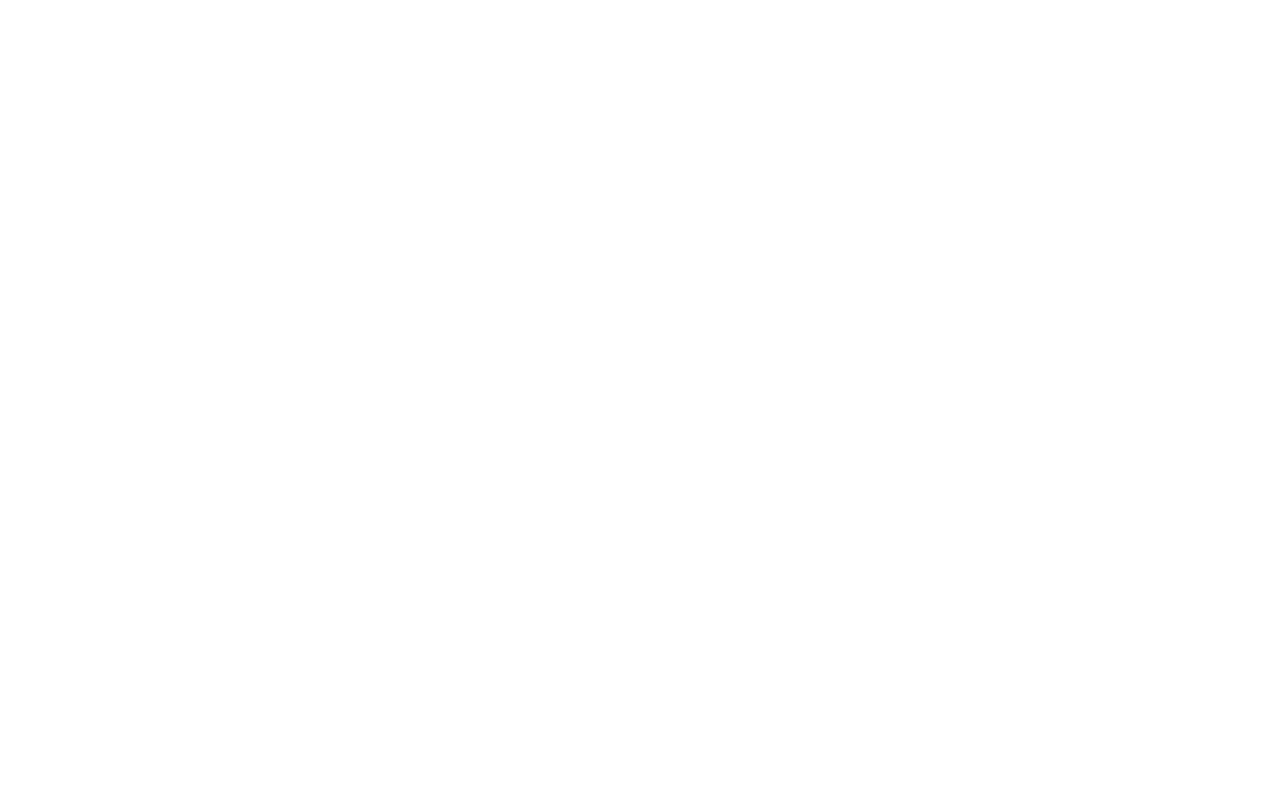
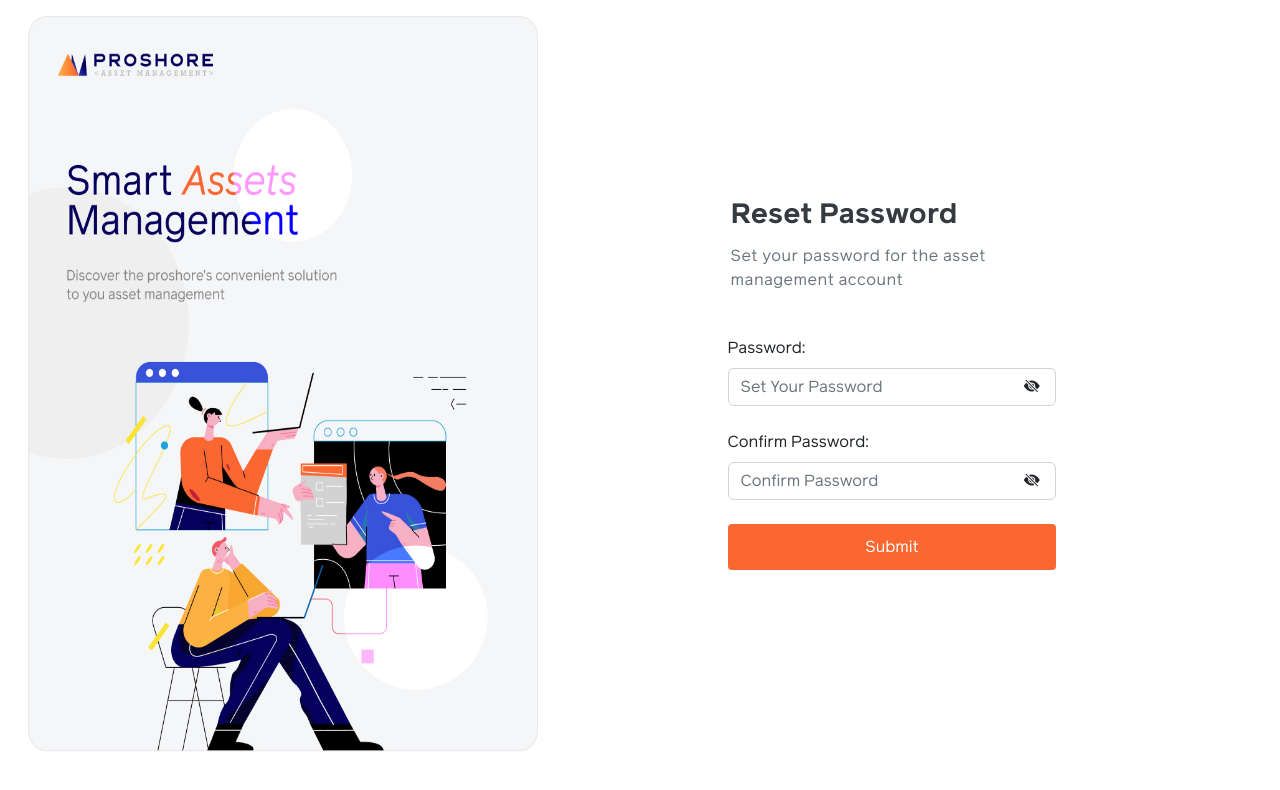
Before and after one commit to proshore/ProshoreAssetManagement-Frontend, a Vue app: page /reset-password in a window 1280 px wide. Before the commit this address had no page. Shown: the top 790 px of the page. Built offline with nearby package versions, Linux system fonts and the light colour scheme.

Commit message:
reset-password done with testing remaining

```diff
--- a/src/constants/routes/register.js
+++ b/src/constants/routes/register.js
@@ -1,7 +1,9 @@
 const EMAIL_URL ='';
 const REGISTER_URL ='';
+const RESET_PASSWORD_URL ='api/users/reset-password/:token';
 
 export default{
     EMAIL_URL,
-    REGISTER_URL
+    REGISTER_URL,
+    RESET_PASSWORD_URL
 }
--- a/src/modules/register/router/index.js
+++ b/src/modules/register/router/index.js
@@ -1,5 +1,5 @@
 const ViewRegister = ()=> import("../views/ViewRegister.vue");
-
+const ViewResetPassword = ()=> import("../views/ViewResetPassword.vue");
 const registerRoutes =[
   {
     path:"/register",
@@ -12,6 +12,11 @@
     //       return false;
     //     }
     // }
+},
+{
+  path:"/reset-password",
+  name:"reset-password",
+  component:ViewResetPassword
 }
 ]
 
--- a/src/modules/register/services/index.js
+++ b/src/modules/register/services/index.js
@@ -7,6 +7,9 @@
     return await API.post(apiUrl.REGISTER_URL,registerData);
  }
 
+ const updateUser = async(updateData)=>{
+   return await API.post(apiUrl.RESET_PASSWORD_URL,updateData);
+ }
 
 
- export {registerUser}
+ export {registerUser,updateUser}
--- /dev/null
+++ b/src/modules/register/views/ViewResetPassword.vue
@@ -0,0 +1,174 @@
+<script>
+    import BaseInput from "@/components/BaseInput.vue";
+    import validatePassword from "@/utils/validatePassword.js";
+    import {updateUser} from '@/modules/register/services'
+    import BaseAlert from "@/components/BaseAlert.vue";
+    import TogglePassword from "@/components/togglePassword.vue";
+    export default {
+      data() {
+        return {
+
+          password: {
+            value: "",
+            error: "",
+            seen:false
+          },
+
+          cpassword: {
+            value: "",
+            error: "",
+            seen:false
+          },
+          submission:{
+            message:'',
+            isVerified:false
+          }
+
+        };
+      },
+      components: {
+        BaseInput,
+        BaseAlert,
+        TogglePassword
+    },
+
+      methods: {
+
+        validateField(field) {
+          if (field === "password") {
+            let response = validatePassword(this.password.value);
+            this.password.error = response.errorMessage;
+          }
+          if (field === "cpassword") {
+            if (this.password.value != this.cpassword.value) {
+              this.cpassword.error = "Passwords should match";
+            } else {
+              this.cpassword.error = "";
+            }
+          }
+        },
+        toggleSeen(field){
+          if(field == 'cpassword'){
+            this.cpassword.seen= !this.cpassword.seen
+          }
+          if(field == 'password'){
+            this.password.seen= !this.password.seen
+          }
+          console.log(this.password.seen);
+        },
+        async handleSubmit() {
+          this.validateField("cpassword")
+          if (!this.password.value && !this.cpassword.value) {
+            this.submission.message="Password must be provided";
+            return;
+          }
+          if (this.password.value != this.cpassword.value) {
+            this.validateField("cpassword");
+            this.submission.message ="Passwords should match"
+            return;
+          }
+          if (!this.password.error && !this.cpassword.error) {
+            try {
+              const response = await updateUser(
+                this.formData()
+              );
+              this.submission = {message:"Password Reset Successfull", isVerified:true}
+              console.log("response:",response);
+              setTimeout(()=>this.$router.push({name:'login'}),2000)
+            } catch (error) {
+              this.submission.message =error
+            }
+            return;
+          }
+          else {
+            this.submission.message = "The form is not filled properly"
+          }
+        },
+        formData(){
+          return{
+            data:{
+            password:this.password.value,
+            cpassword:this.cpassword.value,
+            token:this.$route.params.data,
+            },
+
+          }
+        },
+
+    },
+    };
+    </script>
+
+    <template>
+      <div class="container-fluid d-flex justify-content-center">
+        <div class="row w-100 main-container p-3">
+          <section class="d-none d-lg-block col-lg-5 register-img"></section>
+          <section
+            class="
+              col-12 col-lg-6
+              mx-xl-5
+              d-flex
+              justify-content-center
+              align-items-center
+            "
+          >
+            <div class="register-form-container">
+              <div class="register-head">
+                <h3 class="register-head-title">Reset Password</h3>
+                <sub class="register-head-subtitle"
+                  >Set your password for the asset management account</sub
+                >
+              </div>
+
+              <div class="container-fluid mt-5">
+                <BaseAlert :submission="submission"/>
+                <form @submit.prevent="handleSubmit">
+                  <div class="mb-4">
+                     <label for="password" class="form-label">Password:</label>
+                    <div class="password-field d-flex">
+
+                      <input
+                      class="form-control"
+                        name="password"
+                        :type="[password.seen? 'text':'password']"
+                        id="password"
+                        label="Password"
+                        placeholder="Set Your Password"
+                        v-model="password.value"
+                        @keyup="validateField('password')"
+                        data-cy="reset-password"
+                      />
+                      <TogglePassword :seen="password.seen" @clicked="toggleSeen('password')" />
+                      </div>
+                     <div v-if="password.error" class="form-text text-danger" v-text="password.error"></div>
+                  </div>
+
+                  <div class="mb-4">
+                     <label for="cpassword" class="form-label">Confirm Password:</label>
+                    <div class="password-field d-flex">
+                    <input
+                    class="form-control"
+                      name="cpassword"
+                      :type="[cpassword.seen ? 'text':'password']"
+                      id="cpassword"
+                      label="Confirm Password"
+                      placeholder="Confirm Password"
+                      v-model="cpassword.value"
+                      @keyup="validateField('cpassword')"
+                      data-cy="reset-cpassword"
+                    />
+                    <TogglePassword :seen="cpassword.seen" @clicked="toggleSeen('cpassword')" />
+                    </div>
+                    <div v-if="cpassword.error" class="form-text text-danger" v-text="cpassword.error"></div>
+                  </div>
+
+                  <button class="btn w-100 w-md-50 button-color" data-cy="register-btn" type="submit">
+                    Submit
+                  </button>
+                </form>
+              </div>
+            </div>
+          </section>
+        </div>
+      </div>
+    </template>
```
Also changed, not shown: 11 other files (tests, documents, lock files or other folders).
